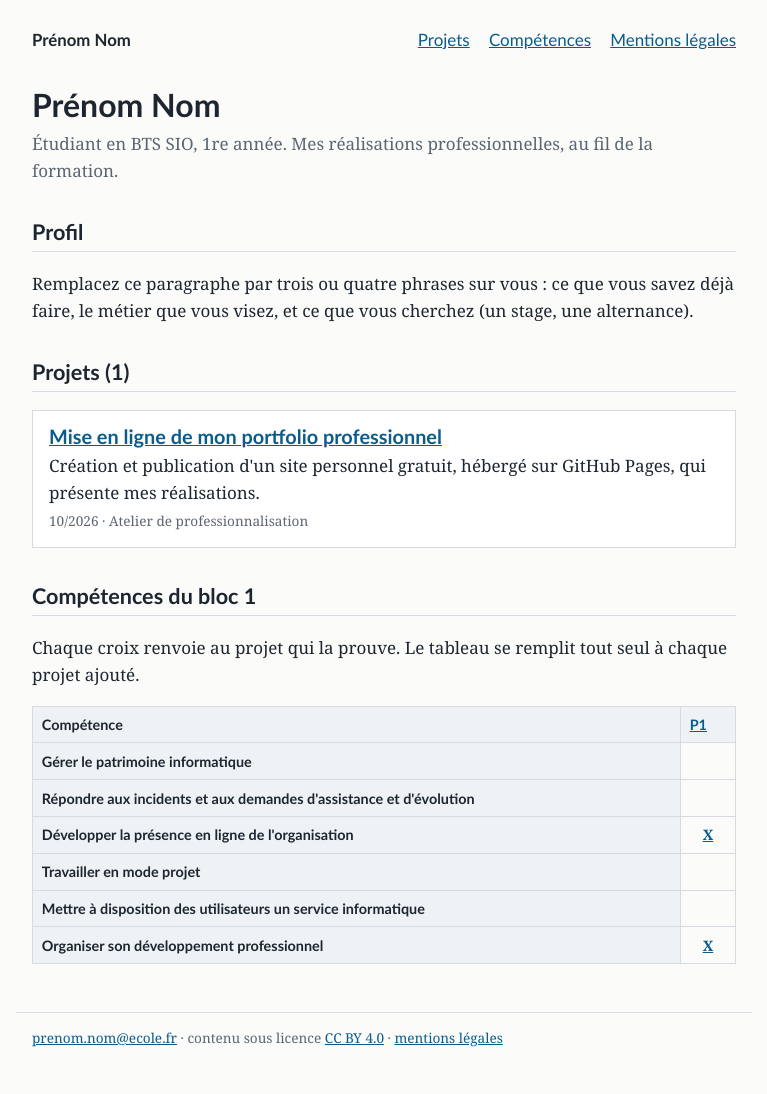
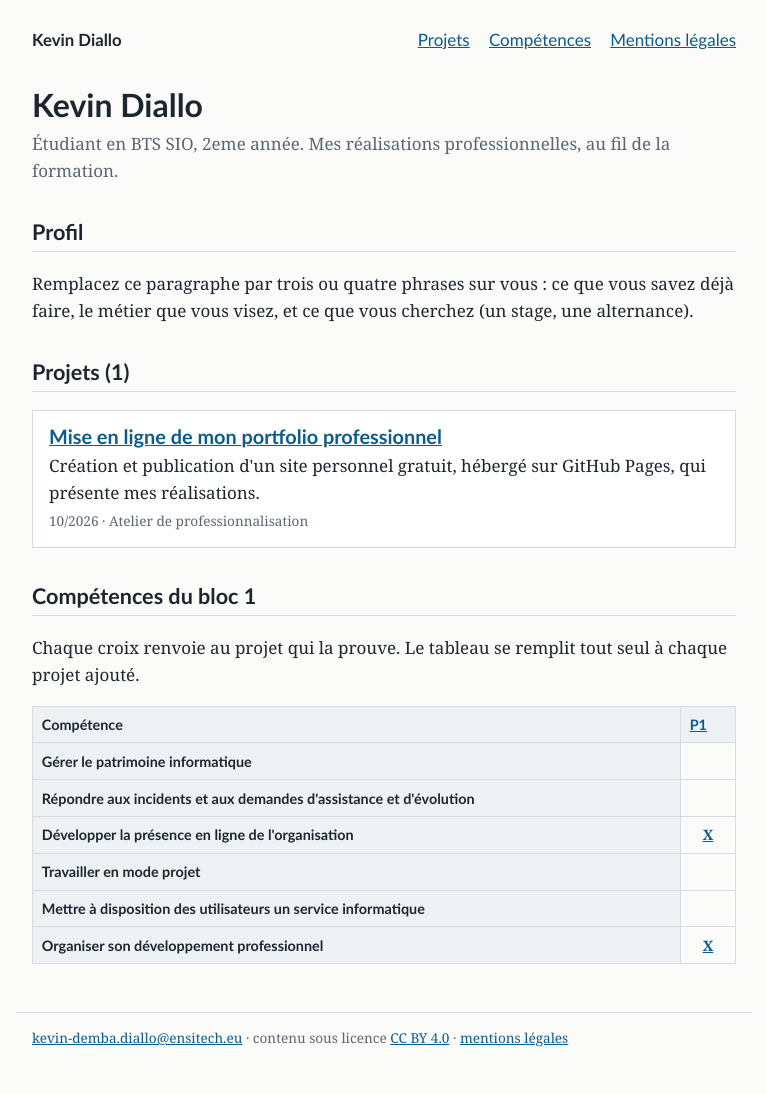
Before and after one commit to Kevin-Diallo/portfolio, a Jekyll site: the page built from index.html, in a window 1280 px wide. Shown: the whole page, without its empty margins (256-1023 px from the left). Built offline with Jekyll 4.4.1, drawn with Linux system fonts in a browser that asks for light colours.

Commit message:
Update _config.yml
Mon nom, ma description et messagerie

```diff
--- a/_config.yml
+++ b/_config.yml
@@ -1,8 +1,8 @@
 # Réglages du portfolio. Modifiez les quatre lignes ci-dessous, enregistrez,
 # et le site se met à jour tout seul après la publication.
-title: "Prénom Nom"
-description: "Étudiant en BTS SIO, 1re année. Mes réalisations professionnelles, au fil de la formation."
-email: "prenom.nom@ecole.fr"
+title: "Kevin Diallo"
+description: "Étudiant en BTS SIO, 2eme année. Mes réalisations professionnelles, au fil de la formation."
+email: "kevin-demba.diallo@ensitech.eu"
 linkedin: ""
 
 lang: fr
```
